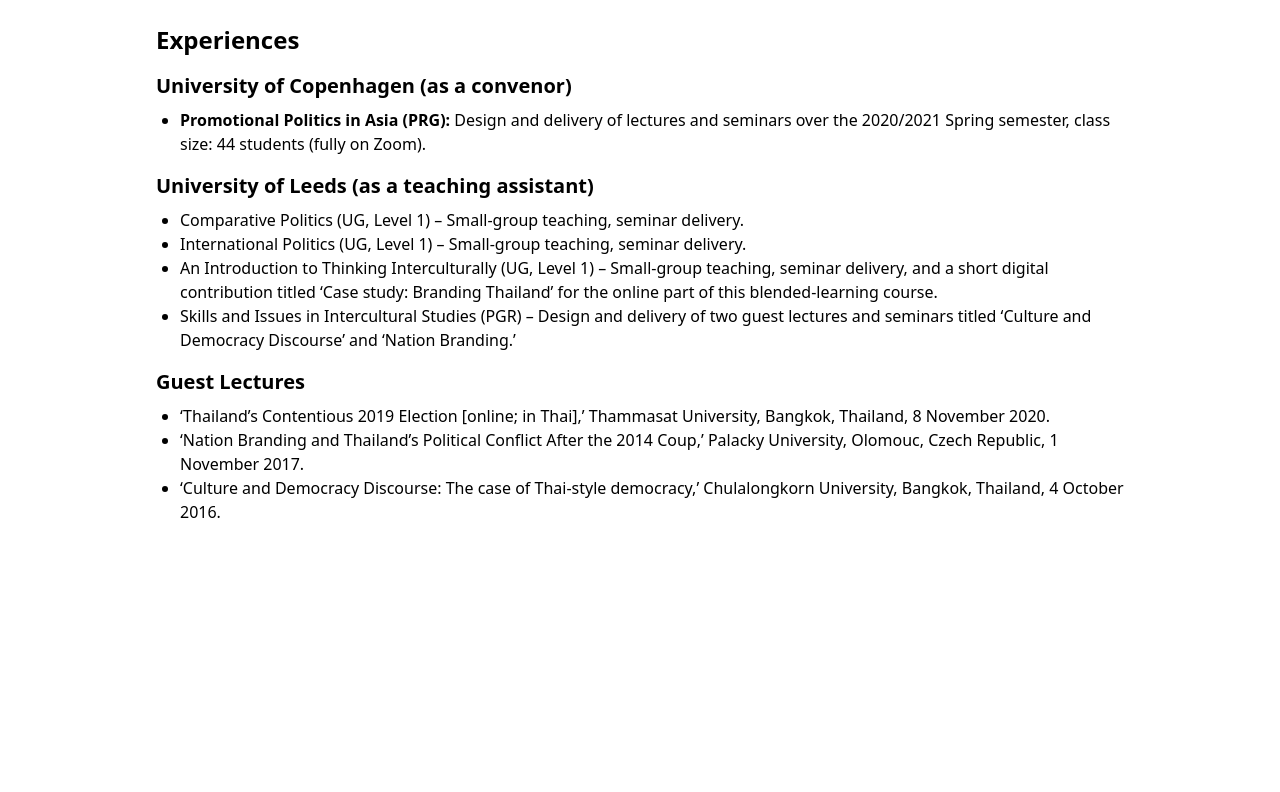
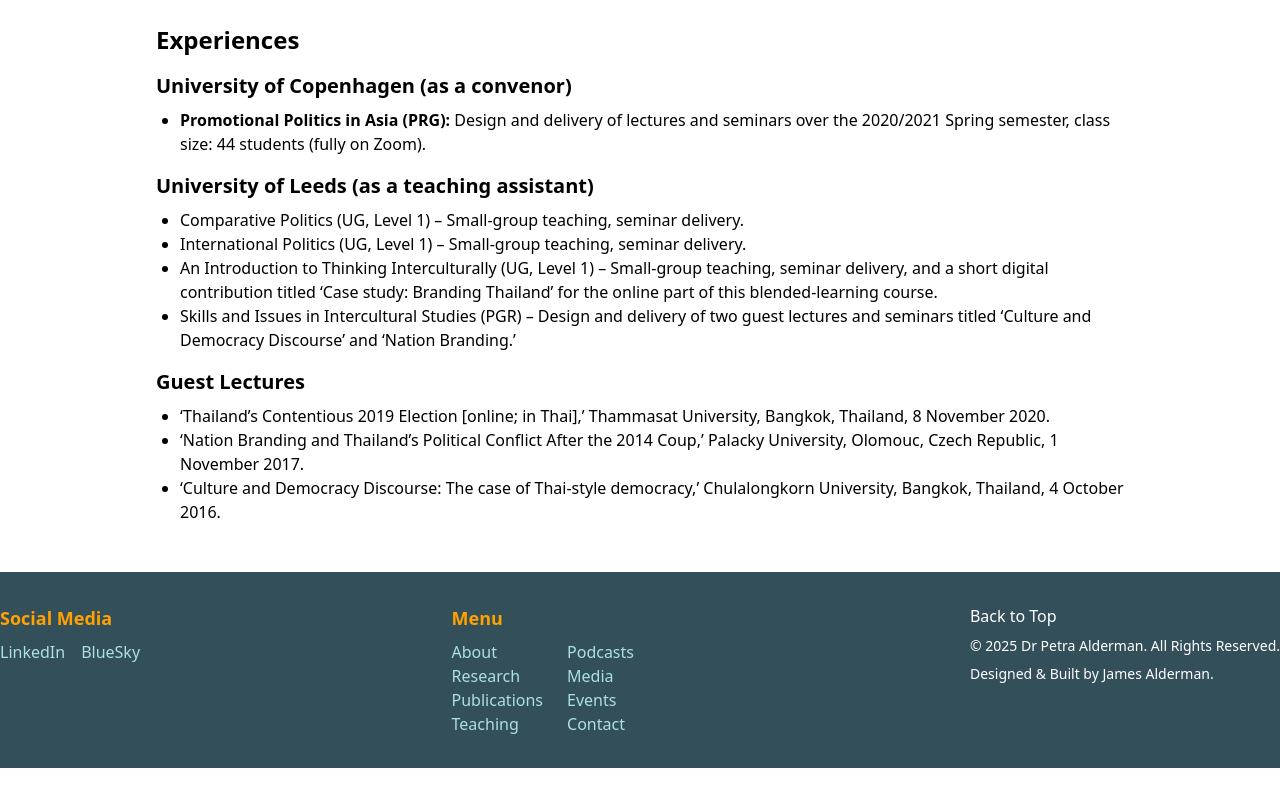
Before and after one commit to JAldo1980/petra-alderman-website, a React (Vite) app: page /teaching in a window 1280 px wide. Shown: the part 436-1228 px from the top of the page. Before the commit the page ends 984 px from the top, so only its background shows below. Built offline with nearby package versions, Linux system fonts and the light colour scheme.

Commit message:
teaching component footer added

```diff
--- a/src/components/Footer.jsx
+++ b/src/components/Footer.jsx
@@ -3,7 +3,7 @@ import { Link } from "react-router-dom";
 
 const Footer = () => {
   return (
-    <footer className="bg-bg-2 text-white py-8">
+    <footer className="bg-bg-2 text-white py-8 mt-12">
       <div className="container mx-auto flex flex-col md:flex-row justify-between">
         <div className="mb-4 md:mb-0">
           <h3 className="text-lg font-bold mb-2 text-headline-1">
--- a/src/pages/Teaching.jsx
+++ b/src/pages/Teaching.jsx
@@ -91,6 +91,7 @@ const Teaching = () => {
           </div>
         </section>
       </Container>
+      <Footer />
     </div>
   );
 };
```
